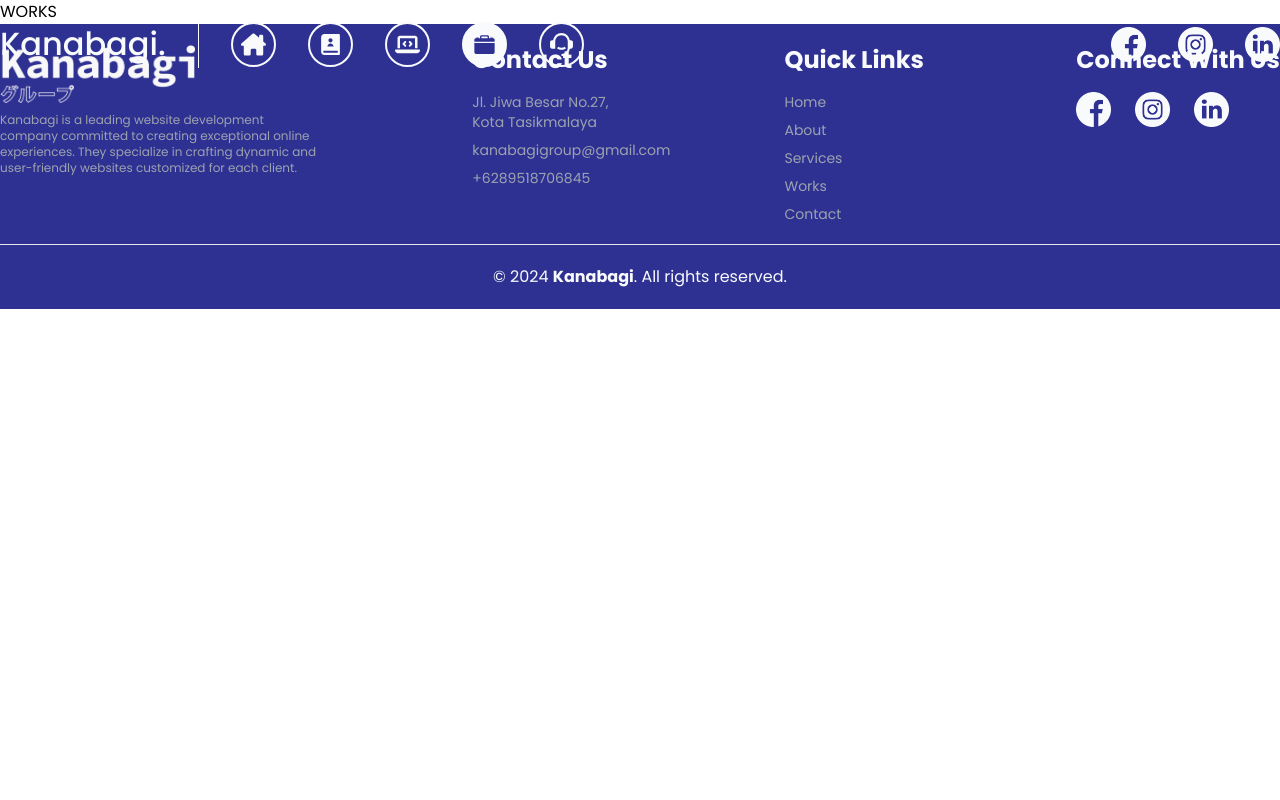
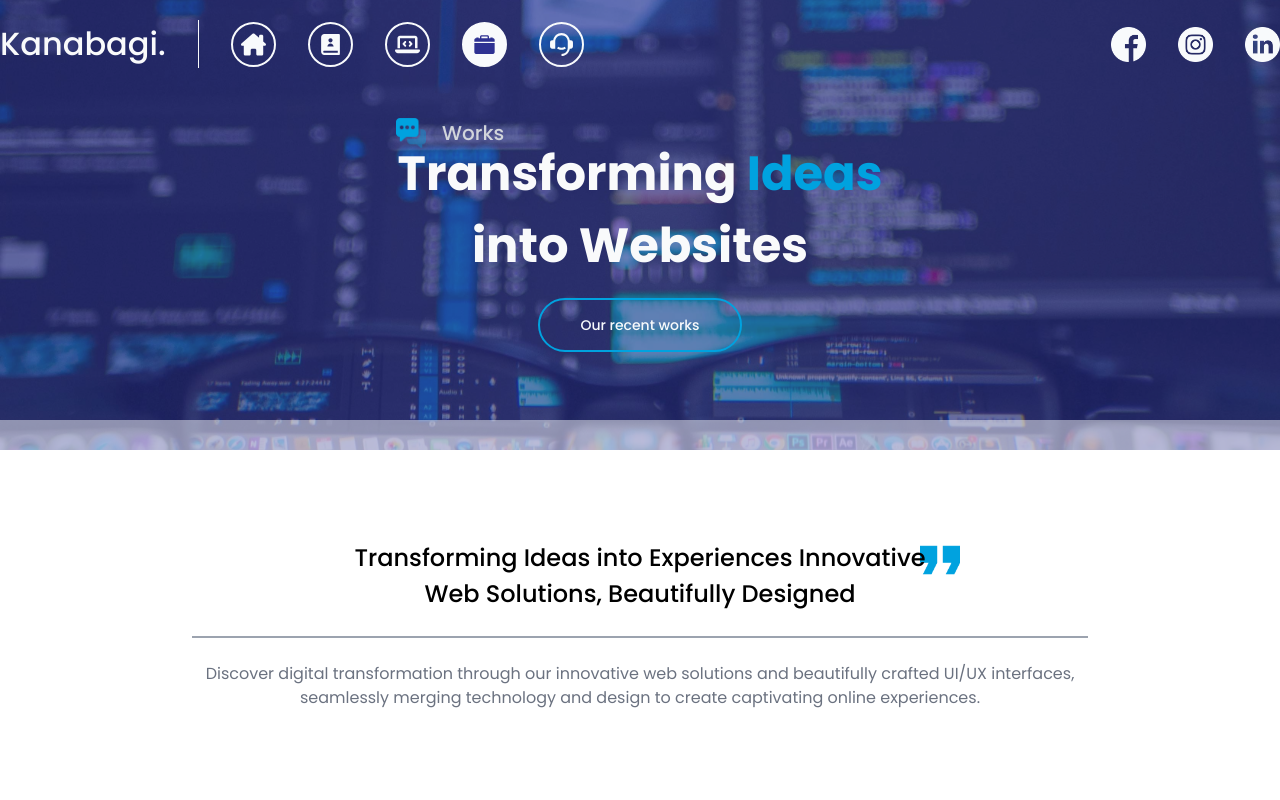
Before and after one commit to Kanabagi/kanabagi-profilev2, a Next.js app: page /works in a window 1280 px wide. Shown: the top 800 px of the page. Built offline with nearby package versions, Linux system fonts and the light colour scheme.

Commit message:
Hero section works and services page

```diff
--- a/app/page.tsx
+++ b/app/page.tsx
@@ -7,7 +7,6 @@
 import TechStacks from '@/components/Home/TechStacks';
 import { useScrollTop } from '@/hooks/scroll-top';
 import Link from 'next/link';
-import { useEffect, useState } from 'react';
 import { AiOutlineVerticalAlignTop } from 'react-icons/ai';
 
 export default function Home() {
--- a/app/services/page.tsx
+++ b/app/services/page.tsx
@@ -1,8 +1,23 @@
+import HeroServices from '@/components/Services/HeroServices'
+import Image from 'next/image'
 import React from 'react'
 
 const page = () => {
   return (
-    <div>SERVICES</div>
+    <section className='min-h-screen flex flex-col items-center justify-center' id='target-section'>
+      <HeroServices
+        bgUrl='bg-heroService'
+        pageName='Services'
+        title='Crafting Your Digital Identity'
+        blueWord='identity'
+        buttonName='Our Services'
+        buttonSize='px-10'
+        linkTo=''
+        chatPosition='-translate-y-7 md:translate-x-2 translate-x-7'
+        subTitle='Crafting Digital Destinies Web Development and UI/UX Design, Tailored to You'
+        subDesc='We customize web development and UI/UX design to fit your needs perfectly, ensuring your online presence stands out and resonates with your audience.'
+        quotePosition='translate-x-[320px]'/>
+    </section>
   )
 }
 
--- a/app/works/page.tsx
+++ b/app/works/page.tsx
@@ -1,8 +1,23 @@
+import HeroServices from '@/components/Services/HeroServices'
 import React from 'react'
 
 const page = () => {
   return (
-    <div>WORKS</div>
+    <section className='min-h-screen flex flex-col items-center justify-center' id='target-section'>
+      <HeroServices
+        bgUrl='bg-heroWorks'
+        pageName='Works'
+        title='Transforming Ideas into Websites'
+        blueWord='ideas'
+        buttonName='Our recent works'
+        buttonSize='px-10'
+        linkTo=''
+        chatPosition='md:-translate-y-5 md:translate-x-3 -translate-y-6 translate-x-6'
+        subTitle='Transforming Ideas into Experiences
+        Innovative Web Solutions, Beautifully Designed'
+        subDesc='Discover digital transformation through our innovative web solutions and beautifully crafted UI/UX interfaces, seamlessly merging technology and design to create captivating online experiences.'
+        quotePosition='translate-x-[300px]' />
+    </section>
   )
 }
 
--- /dev/null
+++ b/components/AccordionHero.tsx
@@ -0,0 +1,28 @@
+import React from 'react'
+import {
+    Accordion,
+    AccordionContent,
+    AccordionItem,
+    AccordionTrigger,
+} from "@/components/ui/accordion"
+import Image from 'next/image'
+
+
+const AccordionHero = ({ title, desc }: { title: string, desc: string }) => {
+    return (
+        <div className='wrapper relative md:hidden flex flex-1 items-center justify-center overflow-hidden'>
+            <Accordion type="single" collapsible className='z-10'>
+                <AccordionItem value="item-1">
+                    <AccordionTrigger className='text-start font-medium'>{title}</AccordionTrigger>
+                    <AccordionContent className='text-gray-500 text-[14px]'>
+                        {desc}
+                    </AccordionContent>
+                </AccordionItem>
+            </Accordion>
+
+            <Image src="/icons/quoteblack.png" alt='' width={200} height={200} className='absolute opacity-15 top-0 translate-x-[100px]'/>
+        </div>
+    )
+}
+
+export default AccordionHero
--- a/components/Home/CardHome.tsx
+++ b/components/Home/CardHome.tsx
@@ -30,7 +30,7 @@
             </div>
 
             <div className='w-full bottom-0 flex items-center justify-center absolute bg-gray-50 opacity-0 group-hover:opacity-100 translate-y-14 group-hover:translate-y-0 transition-all duration-700 z-10'>
-                <Link href={works.link} className='text-gray-400 font-medium hover:text-gray-700 transition duration-200 w-full py-2 md:py-4 flex items-center justify-center gap-3' target='blank'>
+                <Link href={works.link} className='text-gray-400 font-medium hover:text-gray-700 transition duration-200 w-full py-2 md:py-4 flex items-center justify-center gap-3 max-md:text-[14px]' target='blank'>
                     Click for details
                     <FaArrowRightLong className='' />
                 </Link>
--- a/components/Home/FeaturedWorks.tsx
+++ b/components/Home/FeaturedWorks.tsx
@@ -8,7 +8,7 @@
 
 const FeaturedWorks = () => {
   return (
-    <section className='min-h-screen pt-20 flex flex-col justify-items-center'>
+    <section className='min-h-screen md:pt-20 flex flex-col justify-items-center'>
       <div className='wrapper flex flex-col justify-center items-center md:gap-4 gap-6'>
         <div className='relative flex flex-col gap-2 items-center'>
           <h1 className='font-bold text-[24px] md:text-[32px] tracking-wide'>
--- a/components/Navbar/Navbar.tsx
+++ b/components/Navbar/Navbar.tsx
@@ -26,7 +26,7 @@
           <Link
             href="/"
             className={`font-medium flex items-center text-gray-50 ${
-              showNavbar ? 'text-[24px]' : 'text-[32px]'
+              showNavbar ? 'text-[24px]' : 'text-[28px] md:text-[32px]'
             }`}
           >
             Kanabagi.
--- /dev/null
+++ b/components/Services/HeroServices.tsx
@@ -0,0 +1,80 @@
+import { heroProps } from '@/types'
+import Link from 'next/link'
+import React from 'react'
+import { Button } from '../ui/button'
+import Image from 'next/image'
+import { FaArrowRight } from 'react-icons/fa6'
+import AccordionHero from '../AccordionHero'
+import { Separator } from '../ui/separator'
+
+
+
+const HeroServices = ({ bgUrl, linkTo, pageName, title, buttonName, chatPosition, buttonSize, blueWord, subTitle, subDesc, quotePosition }: heroProps) => {
+    const specialWordStyle = {
+        color: '#00a2df',
+    };
+
+    return (
+        <>
+            <div className={`${bgUrl} relative flex flex-col w-full justify-center items-center bg-center bg-cover h-[450px]`}>
+                <div className='w-full h-full bg-[#2e3192] absolute opacity-60' />
+                <div className='w-full h-[30px] bg-gray-50 absolute opacity-50 bottom-0' />
+
+                <div className='wrapper w-full flex flex-col justify-center items-center gap-4 z-10 mt-10'>
+                    <div className='relative flex flex-col items-center'>
+                        <div className={`flex gap-4 items-center absolute left-0 ${chatPosition}`}>
+                            <Image src="/icons/chat.png" alt='' width={30} height={30} />
+                            <span className='text-gray-300 text-[18px] md:text-[20px] font-medium'>{pageName}</span>
+                        </div>
+                        <h1 className='text-gray-50 text-[32px] md:text-[48px] font-semibold max-w-md md:max-w-lg text-center'>
+                            {title.split(" ").map((word, index) => {
+                                if (word.toLowerCase() === blueWord) {
+                                    return (
+                                        <span
+                                            key={index}
+                                            style={specialWordStyle}>
+                                            {" "} {word} {" "}
+                                        </span>
+                                    )
+                                }
+                                return (
+                                    <span key={index}>
+                                        {word} {" "}
+                                    </span>
+                                )
+                            })}
+                        </h1>
+                    </div>
+
+                    <Button className={`relative group bg-transparent h-[54px] border-2 border-[#00a2df] rounded-full hover:bg-[#00a2df] ${buttonSize}`} size="lg">
+                        <Link href={linkTo} className='group-hover:-translate-x-4 transition-all duration-500'>
+                            {buttonName}
+                        </Link>
+
+                        <FaArrowRight className='absolute right-10 opacity-0 group-hover:opacity-100 group-hover:translate-x-4 transition-all duration-500' />
+                    </Button>
+                </div>
+            </div>
+
+            <div className='wrapper hidden md:flex flex-1 justify-center items-center max-md:flex-col'>
+                <div className='relative flex flex-col gap-6 items-center'>
+                    <span className='z-10 max-w-xl text-center text-[20px] sm:text-[24px] font-medium'>
+                        {subTitle}
+                    </span>
+
+                    <Separator className='border border-gray-400' />
+
+                    <p className='text-gray-500 text-center max-w-2xl lg:max-w-4xl'>
+                        {subDesc}
+                    </p>
+                    <Image src="/icons/quote.png" alt='' width={40} height={40} className={`absolute top-0 hidden md:block ${quotePosition}`} />
+                </div>
+                <Image src="/icons/quote.png" alt='' width={40} height={40} className='block md:hidden' />
+            </div>
+
+            <AccordionHero title={subTitle} desc={subDesc}/>
+        </>
+    )
+}
+
+export default HeroServices
--- a/tailwind.config.ts
+++ b/tailwind.config.ts
@@ -57,6 +57,8 @@
         hero: "url('/images/hero.jpg')",
         heroContact: "url('/images/hero-contact.jpg')",
         heroAbout: "url('/images/hero-about.jpg')",
+        heroService: "url('/images/service-hero.jpg')",
+        heroWorks: "url('/images/work-hero.jpg')",
       },
       borderRadius: {
         lg: 'var(--radius)',
```
Also changed, not shown: types/index.tsx (+14 -0 lines), public/images/service-hero.jpg (added), public/images/work-hero.jpg (added).
